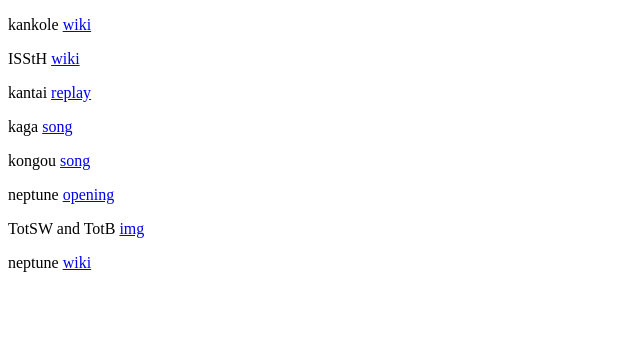
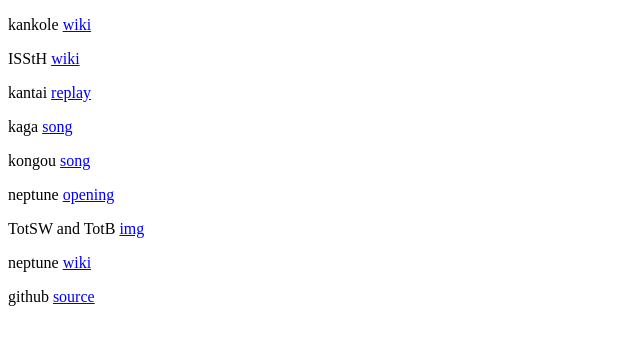
Before and after one commit to mve2009/mve2009.github.io, a plain HTML site: page source/source.html in a window 1280 px wide. Shown: the whole page, without its empty margins (0-640 px from the left). Drawn offline with Linux system fonts and the light colour scheme.

Commit message:
Update source.html

```diff
--- a/source/source.html
+++ b/source/source.html
@@ -14,6 +14,7 @@
     <p>neptune <a href="https://steamcdn-a.akamaihd.net/steam/apps/2036564/movie480.webm?t=1447367510" target="_blank">opening</a></p>
     </p>TotSW and TotB <a href="https://vk.com/eastwindiscoming" target="_blank">img</a></p>
     <p>neptune <a href="https://hyperdimensionneptunia.fandom.com/wiki/Hyperdimension_Neptunia_Wiki" target="_blank">wiki</a></p>
+    <p>github <a href="https://github.com/mve2009/mve2009.github.io" target="_blank">source</a></p>
 
   </body>
 </html>
```
